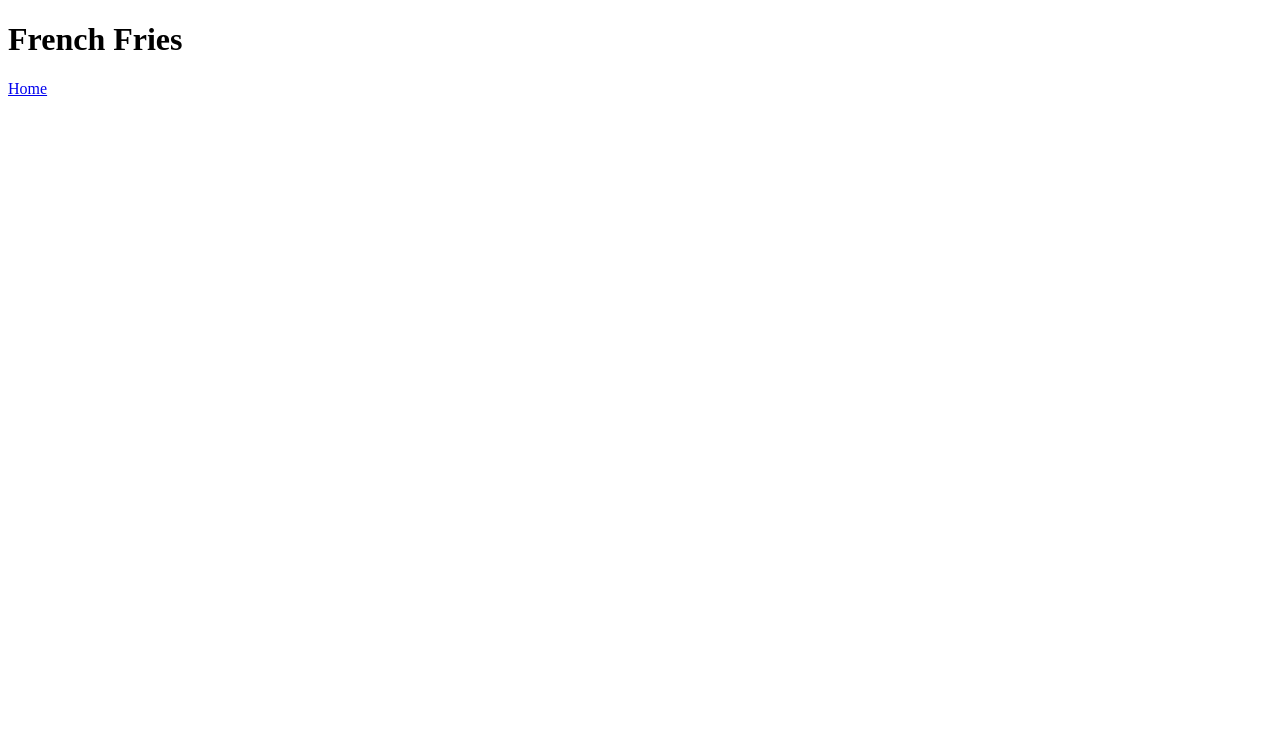
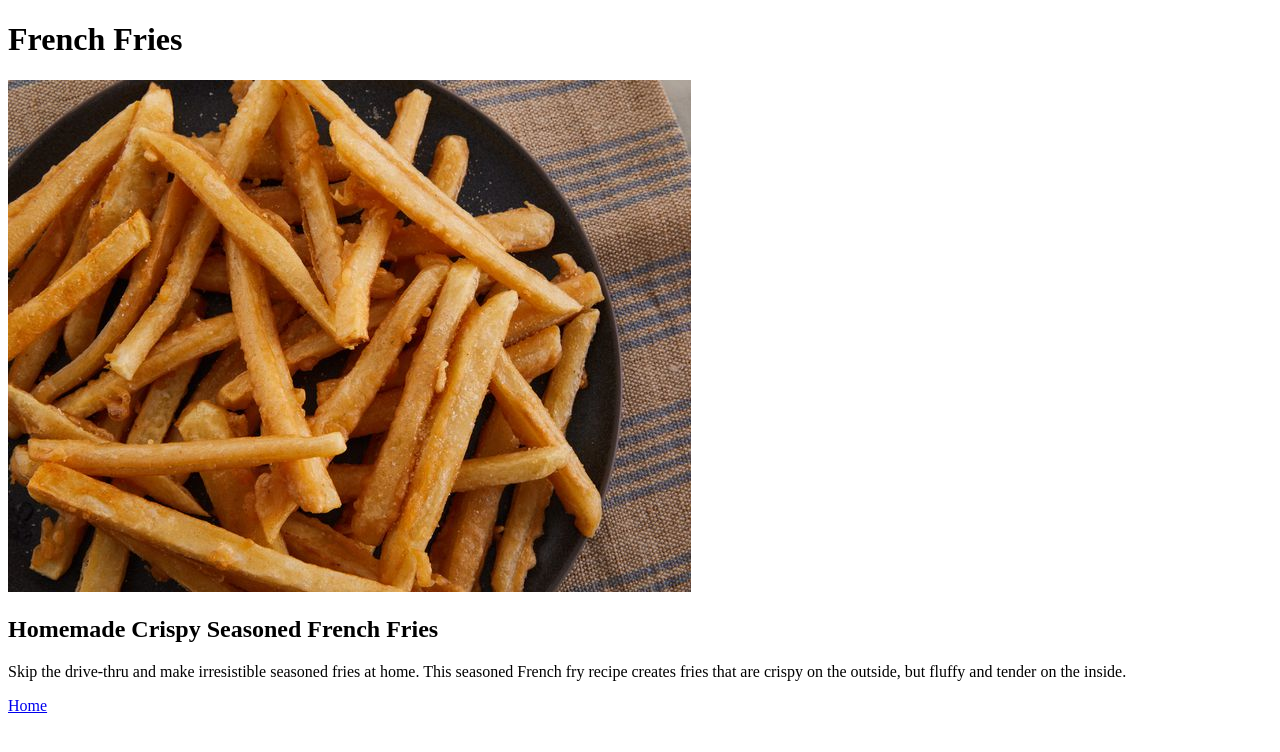
Before and after one commit to dennisthekin/odin-recipes, a plain HTML site: page recipes/frenchfries.html in a window 1280 px wide. Drawn offline with Linux system fonts and the light colour scheme.

Commit message:
Add a description heading and a paragraph

```diff
--- a/recipes/frenchfries.html
+++ b/recipes/frenchfries.html
@@ -7,6 +7,9 @@
 </head>
 <body>
     <h1>French Fries</h1>
+    <img src="../images/frenchfries.jpg" alt="french fries">
+    <h2>Homemade Crispy Seasoned French Fries</h2>
+    <p>Skip the drive-thru and make irresistible seasoned fries at home. This seasoned French fry recipe creates fries that are crispy on the outside, but fluffy and tender on the inside.</p>
     <a href="../index.html">Home</a>
 </body>
 </html>
```
